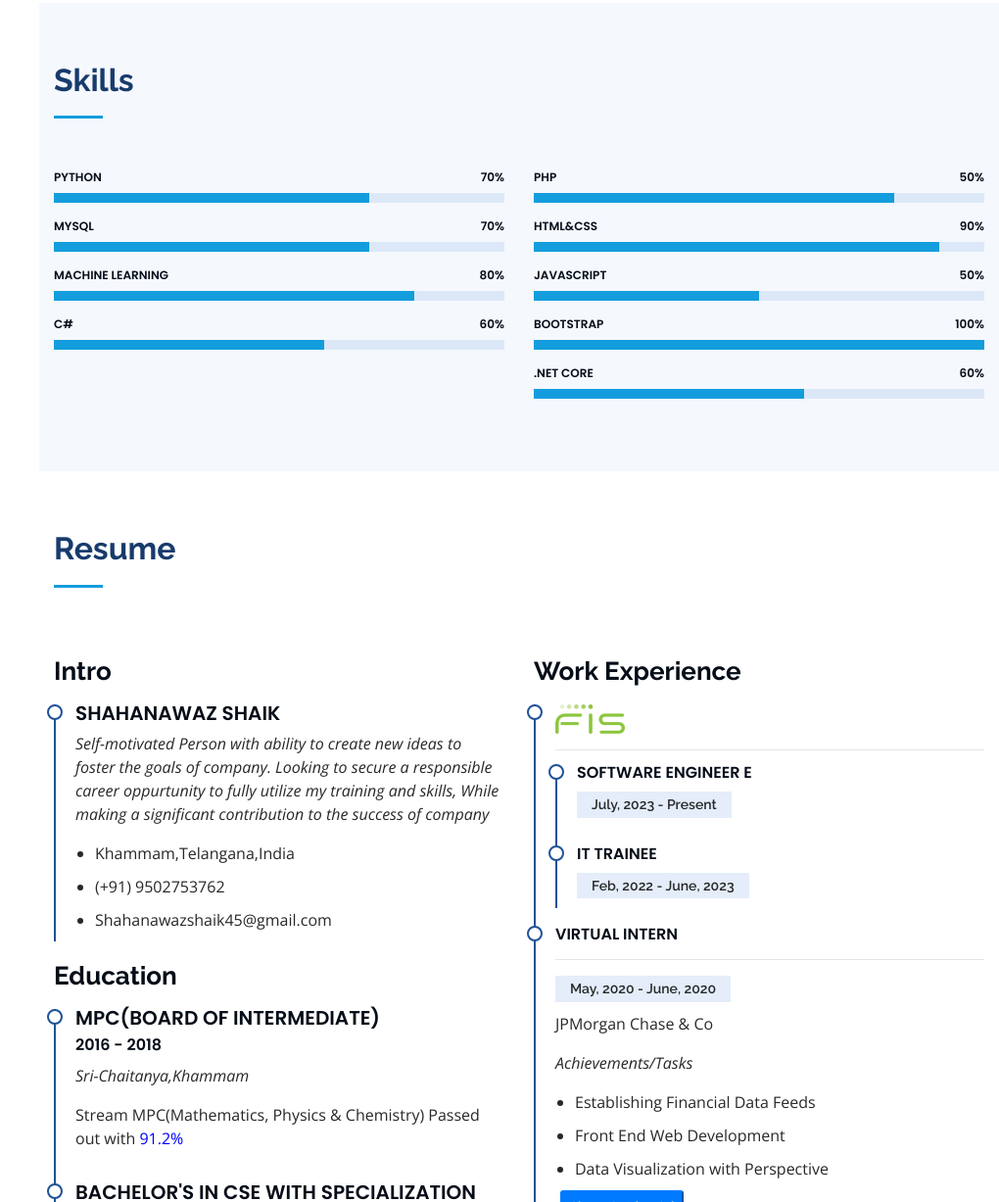
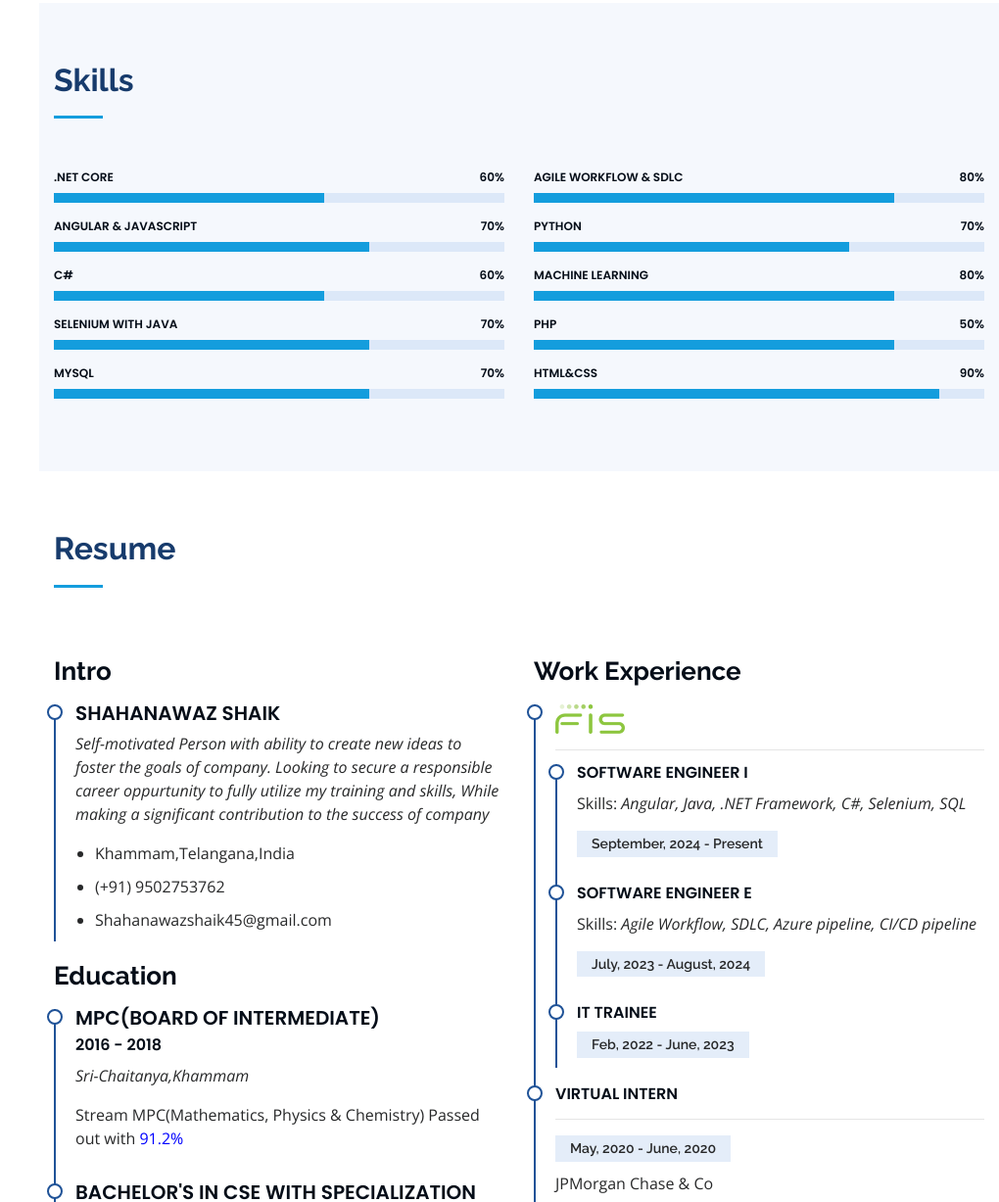
Before and after one commit to ShahanawazShaik/ShahanawazShaik.github.io, a plain HTML site: page index.html in a window 1280 px wide. Shown: the part 1456-2683 px from the top of the page at 98% size, without its empty margins (260-1280 px from the left). Drawn offline with nearby package versions, Linux system fonts and the light colour scheme.

Commit message:
Update,Sep2024

```diff
--- a/index.html
+++ b/index.html
@@ -55,7 +55,7 @@
     <section id="hero" class="d-flex flex-column justify-content-center align-items-center" style="background-color: black;">
         <div class="hero-container" data-aos="fade-in">
             <h1 style="color: blue;">Shahanawaz Shaik</h1>
-            <p>I'm <span class="typed" data-typed-items="ML Enthusiast,Software Engineer E @ FIS"></span></p>
+            <p>I'm <span class="typed" data-typed-items="ML Enthusiast,Software Engineer I @ FIS"></span></p>
         </div>
     </section>
 
@@ -76,7 +76,7 @@
                         <img src="assets/img/profile-img.jpg" class="img-fluid" alt="">
                     </div>
                     <div class="col-lg-8 pt-4 pt-lg-0 content" data-aos="fade-left">
-                        <h3>ML Enthusiast,Web Developer &amp; Software Engineer E at FIS</h3>
+                        <h3>ML Enthusiast,Web Developer &amp; Software Engineer I at FIS</h3>
                         <p class="font-italic">
                             Finding myself intrested towards optimization & solving real-time problems using AI & Build applications which contributes for greater cause and websites with Great User Interface
                         </p>
@@ -91,10 +91,10 @@
                             </div>
                             <div class="col-lg-6">
                                 <ul>
-                                    <li><i class="icofont-rounded-right"></i> <strong>Age:</strong> 22</li>
+                                    <li><i class="icofont-rounded-right"></i> <strong>Age:</strong> 23</li>
                                     <li><i class="icofont-rounded-right"></i> <strong>Degree:</strong> Bachelor's in CSE with Specialization of AI </li>
                                     <li><i class="icofont-rounded-right"></i> <strong>Email:</strong> Shahanawazshaik45@gmail.com</li>
-                                    <li><i class="icofont-rounded-right"></i> <strong>Current Position:</strong> Software Engineer E at FIS</li>
+                                    <li><i class="icofont-rounded-right"></i> <strong>Current Position:</strong> Software Engineer I at FIS</li>
                                 </ul>
                             </div>
                         </div>
@@ -115,15 +115,47 @@
                 <div class="row skills-content">
 
                     <div class="col-lg-6" data-aos="fade-up">
-
                         <div class="progress">
-                            <span class="skill">Python<i class="val">70%</i></span>
+                            <span class="skill">.Net core <i class="val">60%</i></span>
+                            <div class="progress-bar-wrap">
+                                <div class="progress-bar" role="progressbar" aria-valuenow="60" aria-valuemin="0" aria-valuemax="100"></div>
+                            </div>
+                        </div>
+                        <div class="progress">
+                            <span class="skill">Angular & JavaScript <i class="val">70%</i></span>
+                            <div class="progress-bar-wrap">
+                                <div class="progress-bar" role="progressbar" aria-valuenow="70" aria-valuemin="0" aria-valuemax="100"></div>
+                            </div>
+                        </div>
+                        <div class="progress">
+                            <span class="skill">C#<i class="val">60%</i></span>
+                            <div class="progress-bar-wrap">
+                                <div class="progress-bar" role="progressbar" aria-valuenow="60" aria-valuemin="0" aria-valuemax="100"></div>
+                            </div>
+                        </div>
+                        <div class="progress">
+                            <span class="skill">Selenium with Java<i class="val">70%</i></span>
                             <div class="progress-bar-wrap">
                                 <div class="progress-bar" role="progressbar" aria-valuenow="70" aria-valuemin="0" aria-valuemax="100"></div>
                             </div>
                         </div>
                         <div class="progress">
                             <span class="skill">MySQL<i class="val">70%</i></span>
+                            <div class="progress-bar-wrap">
+                                <div class="progress-bar" role="progressbar" aria-valuenow="70" aria-valuemin="0" aria-valuemax="100"></div>
+                            </div>
+                        </div>
+                    </div>
+
+                    <div class="col-lg-6" data-aos="fade-up" data-aos-delay="100">
+                        <div class="progress">
+                            <span class="skill">Agile Workflow & SDLC<i class="val">80%</i></span>
+                            <div class="progress-bar-wrap">
+                                <div class="progress-bar" role="progressbar" aria-valuenow="80" aria-valuemin="0" aria-valuemax="100"></div>
+                            </div>
+                        </div>
+                        <div class="progress">
+                            <span class="skill">Python<i class="val">70%</i></span>
                             <div class="progress-bar-wrap">
                                 <div class="progress-bar" role="progressbar" aria-valuenow="70" aria-valuemin="0" aria-valuemax="100"></div>
                             </div>
@@ -135,45 +167,15 @@
                             </div>
                         </div>
                         <div class="progress">
-                            <span class="skill">C#<i class="val">60%</i></span>
-                            <div class="progress-bar-wrap">
-                                <div class="progress-bar" role="progressbar" aria-valuenow="60" aria-valuemin="0" aria-valuemax="100"></div>
-                            </div>
-                        </div>
-
-                    </div>
-
-                    <div class="col-lg-6" data-aos="fade-up" data-aos-delay="100">
-
-                        <div class="progress">
                             <span class="skill">PHP<i class="val">50%</i></span>
                             <div class="progress-bar-wrap">
                                 <div class="progress-bar" role="progressbar" aria-valuenow="80" aria-valuemin="0" aria-valuemax="100"></div>
                             </div>
                         </div>
-
                         <div class="progress">
                             <span class="skill">HTML&CSS<i class="val">90%</i></span>
                             <div class="progress-bar-wrap">
                                 <div class="progress-bar" role="progressbar" aria-valuenow="90" aria-valuemin="0" aria-valuemax="100"></div>
-                            </div>
-                        </div>
-                        <div class="progress">
-                            <span class="skill">JavaScript <i class="val">50%</i></span>
-                            <div class="progress-bar-wrap">
-                                <div class="progress-bar" role="progressbar" aria-valuenow="50" aria-valuemin="0" aria-valuemax="100"></div>
-                            </div>
-                        </div>
-                        <div class="progress">
-                            <span class="skill">Bootstrap<i class="val">100%</i></span>
-                            <div class="progress-bar-wrap">
-                                <div class="progress-bar" role="progressbar" aria-valuenow="100" aria-valuemin="0" aria-valuemax="100"></div>
-                            </div>
-                        </div>
-                        <div class="progress">
-                            <span class="skill">.Net core <i class="val">60%</i></span>
-                            <div class="progress-bar-wrap">
-                                <div class="progress-bar" role="progressbar" aria-valuenow="60" aria-valuemin="0" aria-valuemax="100"></div>
                             </div>
                         </div>
                     </div>
@@ -223,8 +225,14 @@
                             <h4><img src="assets/FIS.ico" style="height:30px" alt=""></h4>
                             <hr>
                             <div class="resume-item">
+                                <h5>Software Engineer I</h5>
+                                <p>Skills: <em> Angular, Java, .NET Framework, C#, Selenium, SQL</em></p>
+                                <h6>September, 2024 - Present</h6>
+                            </div>
+                            <div class="resume-item">
                                 <h5>Software Engineer E</h5>
-                                <h6>July, 2023 - Present</h6>
+                                <p>Skills: <em> Agile Workflow, SDLC, Azure pipeline, CI/CD pipeline</em></p>
+                                <h6>July, 2023 - August, 2024</h6>
                             </div>
                             <div class="resume-item">
                                 <h5>IT Trainee</h5>
```
